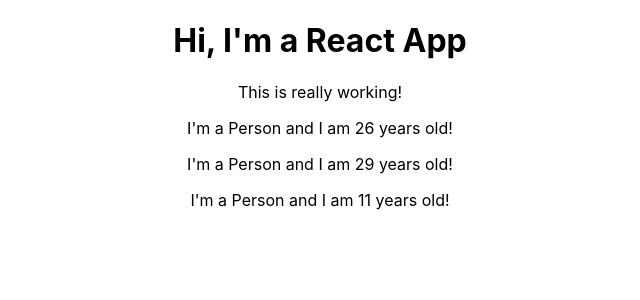
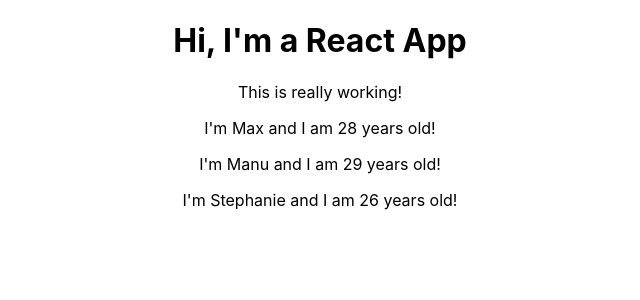
Before and after one commit to docedson/ReactTheCompleteGuideUdemy, a React (Create React App) app: page / in a window 1280 px wide. Shown: the top 300 px of the page, without its empty margins (320-960 px from the left). Built offline with nearby package versions, Linux system fonts and the light colour scheme.

Commit message:
Finished lesson 36: Working with Props

```diff
--- a/src/App.js
+++ b/src/App.js
@@ -8,9 +8,9 @@
       <div className="App">
         <h1>Hi, I'm a React App</h1>
         <p>This is really working!</p>
-        <Person />
-        <Person />
-        <Person />
+        <Person name='Max' age='28' />
+        <Person name='Manu' age = '29' >My Hobbies: Racing</Person>
+        <Person name='Stephanie' age='26' />
       </div>
     );
     // return React.createElement('div', {className: 'App'}, React.createElement('h1', null, 'Does this work now?'))
--- a/src/Person/Person.js
+++ b/src/Person/Person.js
@@ -1,7 +1,7 @@
 import React from 'react';
 
-const person = () => {
-  return <p>I'm a Person and I am {Math.floor(Math.random() * 30)} years old!</p>
+const person = (props) => {
+  return <p>I'm {props.name} and I am {props.age} years old!</p>
 }
 
 export default person;
```
